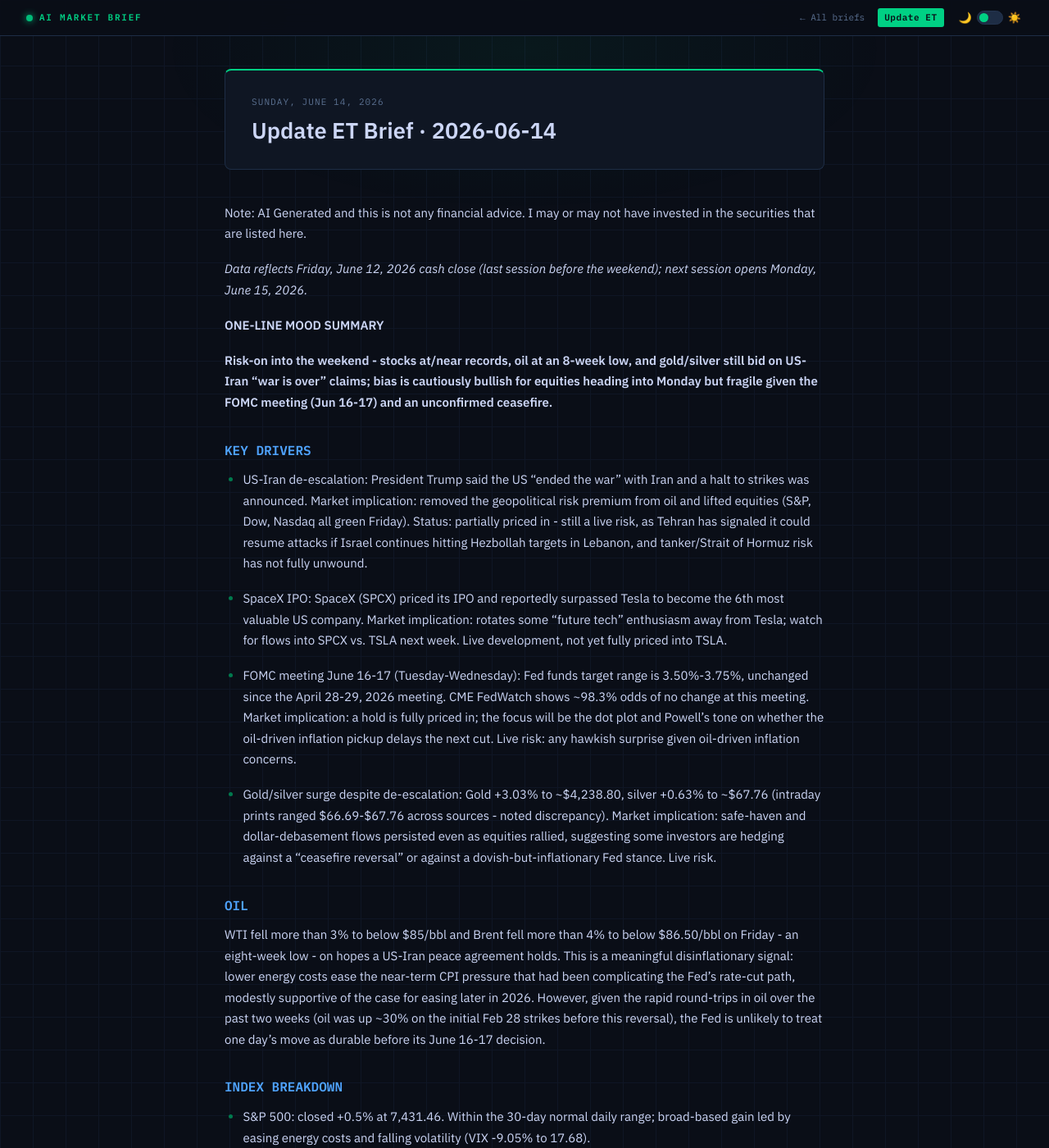
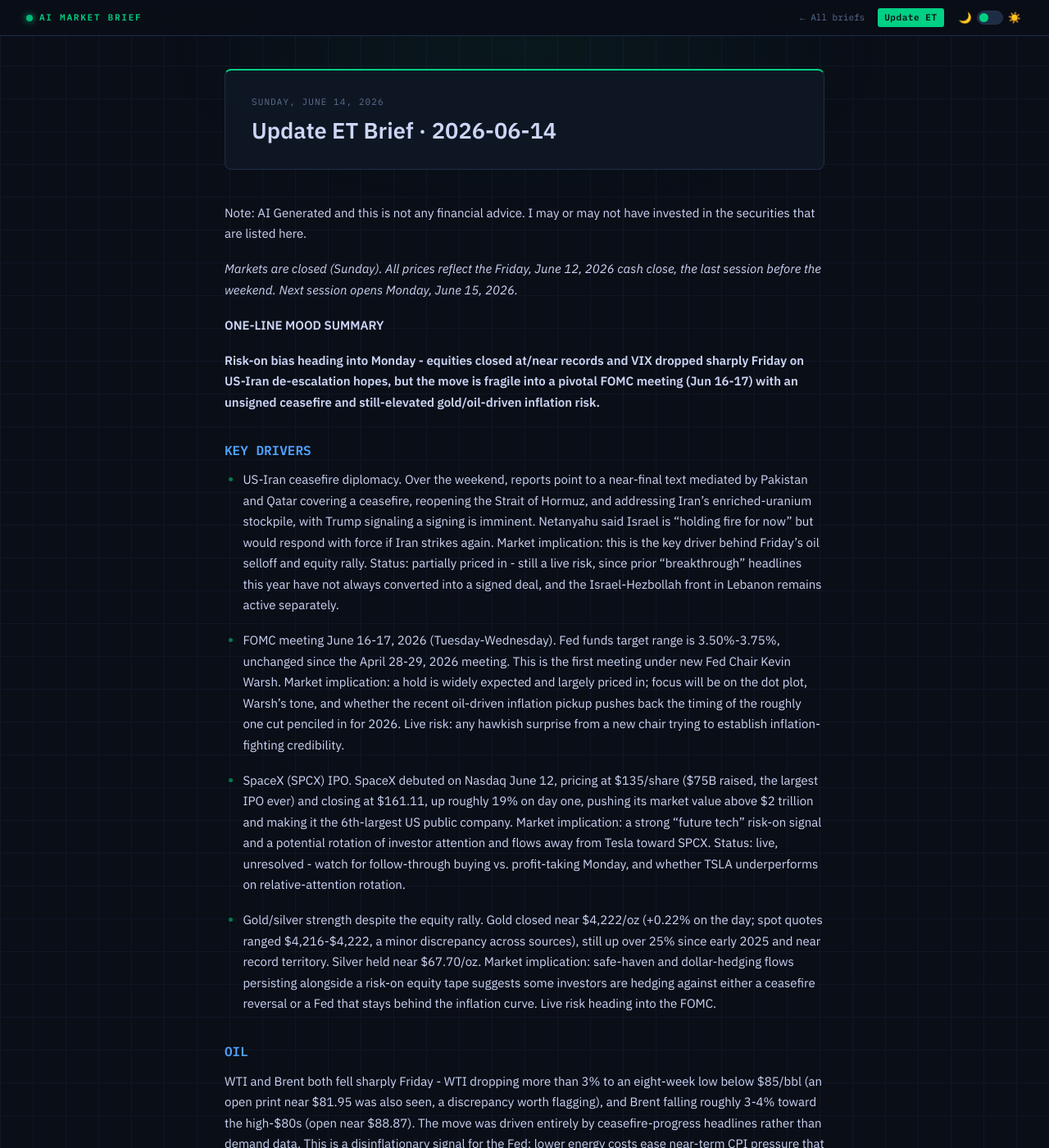
Before and after one commit to snallamiw/AIMarketBrief, a Jekyll site: the page built from _posts/2026-06-14-update-brief.md, in a window 1280 px wide and 1400 px high. Shown: the whole window at 82% size. Built offline with Jekyll 4.4.1, drawn with Linux system fonts in a browser that asks for light colours; some of the changed text lies outside the part shown.

Commit message:
📊 Update ET Brief · 2026-06-14

```diff
--- a/_posts/2026-06-14-update-brief.md
+++ b/_posts/2026-06-14-update-brief.md
@@ -1,91 +1,101 @@
 ---
 layout: post
 title: "Update ET Brief · 2026-06-14"
-date: 2026-06-14 00:03:35 -0400
+date: 2026-06-14 14:55:26 -0400
 categories: [ai, markets]
 slot: "Update ET"
 ---
 
 Note: AI Generated and this is not any financial advice. I may or may not have invested in the securities that are listed here.
 
-*Data reflects Friday, June 12, 2026 cash close (last session before the weekend); next session opens Monday, June 15, 2026.*
+*Markets are closed (Sunday). All prices reflect the Friday, June 12, 2026 cash close, the last session before the weekend. Next session opens Monday, June 15, 2026.*
 
 **ONE-LINE MOOD SUMMARY**
 
-**Risk-on into the weekend - stocks at/near records, oil at an 8-week low, and gold/silver still bid on US-Iran "war is over" claims; bias is cautiously bullish for equities heading into Monday but fragile given the FOMC meeting (Jun 16-17) and an unconfirmed ceasefire.**
+**Risk-on bias heading into Monday - equities closed at/near records and VIX dropped sharply Friday on US-Iran de-escalation hopes, but the move is fragile into a pivotal FOMC meeting (Jun 16-17) with an unsigned ceasefire and still-elevated gold/oil-driven inflation risk.**
 
 ### KEY DRIVERS
 
-- US-Iran de-escalation: President Trump said the US "ended the war" with Iran and a halt to strikes was announced. Market implication: removed the geopolitical risk premium from oil and lifted equities (S&P, Dow, Nasdaq all green Friday). Status: partially priced in - still a live risk, as Tehran has signaled it could resume attacks if Israel continues hitting Hezbollah targets in Lebanon, and tanker/Strait of Hormuz risk has not fully unwound.
+- US-Iran ceasefire diplomacy. Over the weekend, reports point to a near-final text mediated by Pakistan and Qatar covering a ceasefire, reopening the Strait of Hormuz, and addressing Iran's enriched-uranium stockpile, with Trump signaling a signing is imminent. Netanyahu said Israel is "holding fire for now" but would respond with force if Iran strikes again. Market implication: this is the key driver behind Friday's oil selloff and equity rally. Status: partially priced in - still a live risk, since prior "breakthrough" headlines this year have not always converted into a signed deal, and the Israel-Hezbollah front in Lebanon remains active separately.
 
-- SpaceX IPO: SpaceX (SPCX) priced its IPO and reportedly surpassed Tesla to become the 6th most valuable US company. Market implication: rotates some "future tech" enthusiasm away from Tesla; watch for flows into SPCX vs. TSLA next week. Live development, not yet fully priced into TSLA.
+- FOMC meeting June 16-17, 2026 (Tuesday-Wednesday). Fed funds target range is 3.50%-3.75%, unchanged since the April 28-29, 2026 meeting. This is the first meeting under new Fed Chair Kevin Warsh. Market implication: a hold is widely expected and largely priced in; focus will be on the dot plot, Warsh's tone, and whether the recent oil-driven inflation pickup pushes back the timing of the roughly one cut penciled in for 2026. Live risk: any hawkish surprise from a new chair trying to establish inflation-fighting credibility.
 
-- FOMC meeting June 16-17 (Tuesday-Wednesday): Fed funds target range is 3.50%-3.75%, unchanged since the April 28-29, 2026 meeting. CME FedWatch shows ~98.3% odds of no change at this meeting. Market implication: a hold is fully priced in; the focus will be the dot plot and Powell's tone on whether the oil-driven inflation pickup delays the next cut. Live risk: any hawkish surprise given oil-driven inflation concerns.
+- SpaceX (SPCX) IPO. SpaceX debuted on Nasdaq June 12, pricing at $135/share ($75B raised, the largest IPO ever) and closing at $161.11, up roughly 19% on day one, pushing its market value above $2 trillion and making it the 6th-largest US public company. Market implication: a strong "future tech" risk-on signal and a potential rotation of investor attention and flows away from Tesla toward SPCX. Status: live, unresolved - watch for follow-through buying vs. profit-taking Monday, and whether TSLA underperforms on relative-attention rotation.
 
-- Gold/silver surge despite de-escalation: Gold +3.03% to ~$4,238.80, silver +0.63% to ~$67.76 (intraday prints ranged $66.69-$67.76 across sources - noted discrepancy). Market implication: safe-haven and dollar-debasement flows persisted even as equities rallied, suggesting some investors are hedging against a "ceasefire reversal" or against a dovish-but-inflationary Fed stance. Live risk.
+- Gold/silver strength despite the equity rally. Gold closed near $4,222/oz (+0.22% on the day; spot quotes ranged $4,216-$4,222, a minor discrepancy across sources), still up over 25% since early 2025 and near record territory. Silver held near $67.70/oz. Market implication: safe-haven and dollar-hedging flows persisting alongside a risk-on equity tape suggests some investors are hedging against either a ceasefire reversal or a Fed that stays behind the inflation curve. Live risk heading into the FOMC.
 
 ### OIL
 
-WTI fell more than 3% to below $85/bbl and Brent fell more than 4% to below $86.50/bbl on Friday - an eight-week low - on hopes a US-Iran peace agreement holds. This is a meaningful disinflationary signal: lower energy costs ease the near-term CPI pressure that had been complicating the Fed's rate-cut path, modestly supportive of the case for easing later in 2026. However, given the rapid round-trips in oil over the past two weeks (oil was up ~30% on the initial Feb 28 strikes before this reversal), the Fed is unlikely to treat one day's move as durable before its June 16-17 decision.
+WTI and Brent both fell sharply Friday - WTI dropping more than 3% to an eight-week low below $85/bbl (an open print near $81.95 was also seen, a discrepancy worth flagging), and Brent falling roughly 3-4% toward the high-$80s (open near $88.87). The move was driven entirely by ceasefire-progress headlines rather than demand data. This is a disinflationary signal for the Fed: lower energy costs ease near-term CPI pressure that had been complicating the rate-cut debate, modestly supportive of the case for easing later in 2026. However, given oil's sharp round-trips over the past several weeks (it had spiked over 10% on the week at one point on escalation fears), the FOMC is unlikely to treat a single day's move as durable ahead of its June 16-17 decision - any reversal in ceasefire talks over the weekend could send oil right back toward $90+.
 
 ### INDEX BREAKDOWN
 
-- S&P 500: closed +0.5% at 7,431.46. Within the 30-day normal daily range; broad-based gain led by easing energy costs and falling volatility (VIX -9.05% to 17.68).
+- S&P 500 closed at 7,431.46, +0.50%. A gain of this size is well within the 30-day normal daily range; this was a continuation move, not an outlier.
 
-- Nasdaq Composite: closed +0.31% at 25,888.84. Within normal range; a more muted gain than the S&P, consistent with the broader pattern this week of tech lagging energy/defense during the conflict and now giving back some of that relative underperformance more slowly.
+- Nasdaq Composite closed at 25,888.84, +0.31% - also within normal range, a modest gain after Thursday's much larger ~2.5% surge on the initial Iran-deal headlines.
 
-- Dow Jones Industrial Average: closed +353.51 (+0.7%) at 51,202.26. Within normal range; industrials and financials likely benefited most from the lower-oil, lower-vol backdrop.
+- Dow Jones Industrial Average closed at 51,202.26, +0.70%, within normal range, broad-based strength.
 
-- Russell 2000: one source shows ~2,833.50, down roughly 3.5% (guessed/estimated - could not confirm this matches the Friday, June 12 session specifically; flagging as unconfirmed). If accurate, that would be well outside the 30-day normal daily range and inconsistent with the broad-market rally tone - treat with caution pending Monday's data.
+- Russell 2000 closed at 2,943.99, +0.79% - small caps led, consistent with a "de-risking premium removed" trade (small caps are more sensitive to financing costs and domestic-demand sentiment); within normal range but at the higher end.
 
-Sector rotation: energy and defense names likely gave back some of their conflict-driven gains as oil dropped and ceasefire hopes reduced the geopolitical premium; gold miners and precious metals continued higher despite the "all clear" tone, suggesting hedging flows remain in place.
+- VIX fell to 17.68, down 9.05% on the day - this is a larger-than-typical single-day move and signals a meaningful reduction in hedging demand and implied risk premium, consistent with the de-escalation narrative. Outside the typical daily range for the VIX.
+
+- Sector rotation: Friday's tape favored small caps, travel and airlines, and broad cyclicals on the oil pullback, while the SpaceX debut concentrated attention (and possibly some flows) away from mega-cap "future tech" names like Tesla. Energy stocks were the laggard given the sharp crude selloff.
 
 ### STOCKS TO WATCH
 
-| Ticker | Catalyst | Bias | Key risk | Invalidation level/event |
-|---|---|---|---|---|
-| SPCX | Newly public, surpassed TSLA in market cap | Bullish momentum | Lock-up/valuation unwind, thin trading history | Sustained close back below TSLA's market cap |
-| TSLA | Lost ground to SPCX in market-cap ranking | Bearish/neutral | Competitive narrative shift could be overdone | Reclaiming #6 spot or strong delivery/earnings beat |
-| AAPL | BofA top pick into June; "leans on Nvidia" narrative | Bullish | AI-hardware partnership execution risk | Break below recent support tied to broad tech selloff |
-| NVDA | Continued AI-capex tailwind, BofA top pick | Bullish | Chip-stock profit-taking (as seen June 7-8 selloff) | Repeat of >4% single-day Nasdaq chip-led drop |
-| XOM | Oil price plunge to 8-week low | Bearish near-term | Any re-escalation in Iran spikes oil back up | WTI reclaiming $90+ |
-| CVX | Same oil-price dynamic as XOM | Bearish near-term | Re-escalation risk | WTI reclaiming $90+ |
-| LMT | Defense premium unwinding on ceasefire hopes | Bearish near-term | Renewed Iran/Israel/Hezbollah strikes reverse this fast | Confirmed resumption of strikes |
-| RTX | Same defense de-escalation dynamic | Bearish near-term | Same as above | Confirmed resumption of strikes |
-| GLD / gold miners (e.g., NEM) | Gold +3% despite "peace" headlines | Bullish | If ceasefire holds and dollar firms, gold could reverse hard | Gold breaking back below ~$4,100 |
-| SLV | Silver +0.6% to ~$67.76, very elevated vs. historical levels | Bullish but volatile | Source discrepancy on exact price suggests thin/volatile tape | Break below ~$65 |
-| DXY-sensitive exporters | Dollar index ~99.81, essentially flat | Neutral | FOMC outcome Jun 16-17 could move USD sharply | DXY break above 101 or below 98 |
-| CPB | Reports earnings week of Jun 15-19 | Neutral/event-driven | Consumer-staples demand softness | Guidance cut on margin pressure |
-| DOCU | Reports earnings week of Jun 15-19 | Neutral/event-driven | Enterprise software spending slowdown | Billings growth miss |
-| NIO | Reports earnings week of Jun 15-19 | Neutral/event-driven | China EV price war margin pressure | Delivery guidance cut |
-| CIEN | Reports earnings week of Jun 15-19 | Neutral/event-driven | Telecom capex cycle timing | Order backlog miss |
+- SPCX - SpaceX, day-2 trading after record $75B IPO, closed $161.11 (+19% from $135 IPO price). Bullish momentum, but watch for profit-taking. Key risk: valuation skepticism (CFRA initiated Sell, $115 PT) given a $1.77T IPO valuation against ongoing losses. Invalidation: a break back below the $135 IPO price would signal demand exhaustion.
+
+- TSLA - Tesla, possible attention/flow rotation toward SPCX as the new "future tech" mega-cap. Bearish-to-neutral on relative performance. Key risk: Tesla retains its own EV/AI/robotics narrative independent of SpaceX. Invalidation: outperformance vs. SPCX on Monday would undercut the rotation thesis.
+
+- XOM - Exxon Mobil, hit by Friday's more than 3% WTI drop on ceasefire hopes. Bearish near-term. Key risk: a breakdown in ceasefire talks would spike oil and reverse this. Invalidation: a confirmed, signed US-Iran deal that holds through Monday keeps pressure on.
+
+- CVX - Chevron, same oil-driven dynamic as Exxon. Bearish near-term. Key risk and invalidation: same as XOM.
+
+- NEM - Newmont, gold miner benefiting from gold near record highs (about $4,222/oz). Bullish. Key risk: a risk-on unwind of safe-haven gold demand if the ceasefire is signed and the Fed turns dovish. Invalidation: gold breaking decisively below $4,100.
+
+- GOLD - Barrick Gold, same gold-miner tailwind as Newmont. Bullish. Key risk and invalidation: same as NEM.
+
+- JPM - JPMorgan, large banks sensitive to the FOMC outcome June 16-17. Neutral-to-bullish into the FOMC since a hold is priced in. Key risk: a hawkish dot plot or commentary from new Chair Warsh could pressure rate-cut-sensitive financials. Invalidation: 10Y yields pushing meaningfully above 4.5% on a hawkish surprise.
+
+- DAL - Delta Air Lines, direct beneficiary of falling jet fuel costs from the oil selloff. Bullish. Key risk: reversal of the oil decline if the ceasefire falls through. Invalidation: WTI back above $90 would remove the tailwind.
+
+- IWM - Russell 2000 proxy, small caps led Friday's rally (+0.79%) and are most sensitive to a dovish Fed and de-escalation. Bullish bias into Monday. Key risk: a hawkish FOMC surprise would hit small caps hardest given financing-cost sensitivity. Invalidation: a reversal below Friday's close on heavy volume.
+
+- LMT - Lockheed Martin, defense names face headline risk if the Iran ceasefire firms up, since de-escalation can pressure defense stocks. Bearish-to-neutral. Key risk: the Israel-Hezbollah front in Lebanon remains active, providing a floor to the defense-demand narrative. Invalidation: a signed, durable US-Iran deal with no Lebanon escalation would weigh further.
+
+- NVDA - Nvidia, AI and chip bellwether, broad tech still near records after Thursday's surge. Neutral-to-bullish, but watch for rotation out of mega-cap tech into SPCX and small caps. Key risk: profit-taking after multi-day AI-driven gains. Invalidation: a break below recent multi-day support would signal the rotation is real.
+
+- AG - First Majestic Silver, tracking silver's safe-haven bid near $67.70/oz alongside gold. Bullish. Key risk: same risk-on unwind risk as gold. Invalidation: silver falling below $65 would weaken the thesis.
 
 ### NEXT 24-48H CALENDAR
 
-- FOMC meeting, June 16-17 (Tue-Wed): rate decision Wednesday afternoon, followed by Powell press conference and updated dot plot/SEP. [ONGOING - markets have de-risked into this meeting all week; ~98.3% odds of a hold, so the focus is guidance, not the decision itself. Status: stable/priced in, but oil-driven inflation could shift the tone hawkish.]
+- [ONGOING] US-Iran ceasefire and peace-deal signature. Status as of Sunday afternoon: talks reportedly near-final via Pakistan/Qatar mediation, with Trump signaling a signing could come within days. De-escalating relative to last week's strikes, but not yet finalized. A signed deal Monday would be a major risk-on catalyst, while a collapse would likely send oil sharply higher and pressure equities.
 
-- US-Iran ceasefire status. [ONGOING - Trump declared the war "ended" Friday, oil and equities reacted as if de-escalation is real, but Tehran has left open the possibility of resuming strikes tied to Israel/Hezbollah activity in Lebanon. Status: de-escalated from the acute crisis but not resolved; any weekend headline on strikes resuming would likely reverse Friday's oil/equity moves quickly.]
+- [ONGOING] Israel-Hezbollah strikes in Lebanon, continuing in parallel to the Iran ceasefire track. Stalled and unresolved. Watch for any escalation that could complicate the broader regional de-risking narrative.
 
-- Earnings: Campbell Soup (CPB), DocuSign (DOCU), NIO, and Ciena (CIEN) report during the week of June 15-19.
+- FOMC meeting begins Tuesday, June 16, with the decision Wednesday, June 17. This is the first meeting under new Fed Chair Kevin Warsh. A hold at 3.50%-3.75% is widely expected; focus on the dot plot and Warsh's framing of oil-driven inflation risk versus the path to the roughly one cut penciled in for 2026.
 
-- SpaceX (SPCX) post-IPO trading continues to be watched for stability/volatility now that it ranks among the top-6 most valuable US companies.
+- Monday, June 15. First trading session after the SpaceX (SPCX) debut and Friday's broad rally. Watch for follow-through vs. profit-taking across SPCX, TSLA, and energy names as oil reopens after the weekend's ceasefire headlines.
+
+- Heavy US economic data week, inflation-focused per economic calendars, with a large slate of data points scheduled through the week that will feed directly into Wednesday's Fed decision and dot plot.
 
 ### DATA TABLE
 
-(All figures from Friday, June 12, 2026 cash close unless noted. Markets closed for the weekend; next session Monday, June 15, 2026.)
+Data reflects the Friday, June 12, 2026 cash close (markets closed Sunday; some commodity figures show intraday discrepancies as noted).
 
-| Instrument | Price | % Change | Timestamp |
-|---|---|---|---|
-| S&P 500 | 7,431.46 | +0.50% | Fri Jun 12, 2026 close |
-| Nasdaq Composite | 25,888.84 | +0.31% | Fri Jun 12, 2026 close |
-| Dow Jones Industrial Average | 51,202.26 | +0.70% (+353.51 pts) | Fri Jun 12, 2026 close |
-| Russell 2000 | ~2,833.50 (guessed/estimated - unconfirmed for this date, may reflect a different session) | ~-3.47% (unconfirmed) | Unclear - flag for Monday verification |
-| WTI Crude | below $85/bbl (~$84.x) | approx. -3% | Fri Jun 12, 2026 |
-| Brent Crude | below $86.50/bbl | approx. -4% | Fri Jun 12, 2026 |
-| Gold | $4,238.80 | +3.03% | Fri Jun 12, 2026 |
-| Silver | ~$67.76 (sources ranged $66.69-$67.76 intraday - noted discrepancy) | approx. +0.6% to +5.5% depending on source | Fri Jun 12, 2026 |
-| Copper | $6.43/lb | +2.68% | Fri Jun 12, 2026 |
-| VIX | 17.68 | -9.05% (-1.76 pts) | Fri Jun 12, 2026 close |
-| 10Y Treasury Yield | 4.49% | n/a | Fri Jun 12, 2026 |
-| DXY (Dollar Index) | 99.8070 | -0.05% | Fri Jun 12, 2026 |
-| USD/INR | 94.9610 | -0.20% | Fri Jun 12, 2026 |
+| Asset | Price | % Change | Timestamp |
+| - | - | - | - |
+| S&P 500 | 7,431.46 | +0.50% | Jun 12, 2026 close |
+| Nasdaq Composite | 25,888.84 | +0.31% | Jun 12, 2026 close |
+| Dow Jones | 51,202.26 | +0.70% | Jun 12, 2026 close |
+| Russell 2000 | 2,943.99 | +0.79% | Jun 12, 2026 close |
+| WTI Crude | approx $84-85 (also seen near $81.95 open - conflict) | -3% (8-week low) | Jun 12, 2026 |
+| Brent Crude | approx $86-89 (open near $88.87) | -3% to -4% | Jun 12, 2026 |
+| Gold | $4,222.00 (spot also seen $4,216.44 - minor conflict) | +0.22% (spot -0.08%) | Jun 12, 2026 |
+| Silver | $67.70 | -0.10% | Jun 12, 2026 |
+| Copper | approx $6.65/lb (continuous contract; record high $6.716 set May 13, 2026) | n/a | Jun 12, 2026 |
+| VIX | 17.68 | -9.05% | Jun 12, 2026 close |
+| 10Y Treasury Yield | 4.49% (Jun 13 open; prior close 4.46%) | +3bps | Jun 12-13, 2026 |
+| DXY (US Dollar Index) | 99.81 | +0.13% | Jun 12, 2026 |
+| USD/INR | guessed or estimated - not confirmed from a primary source in this search | n/a | n/a |
```
